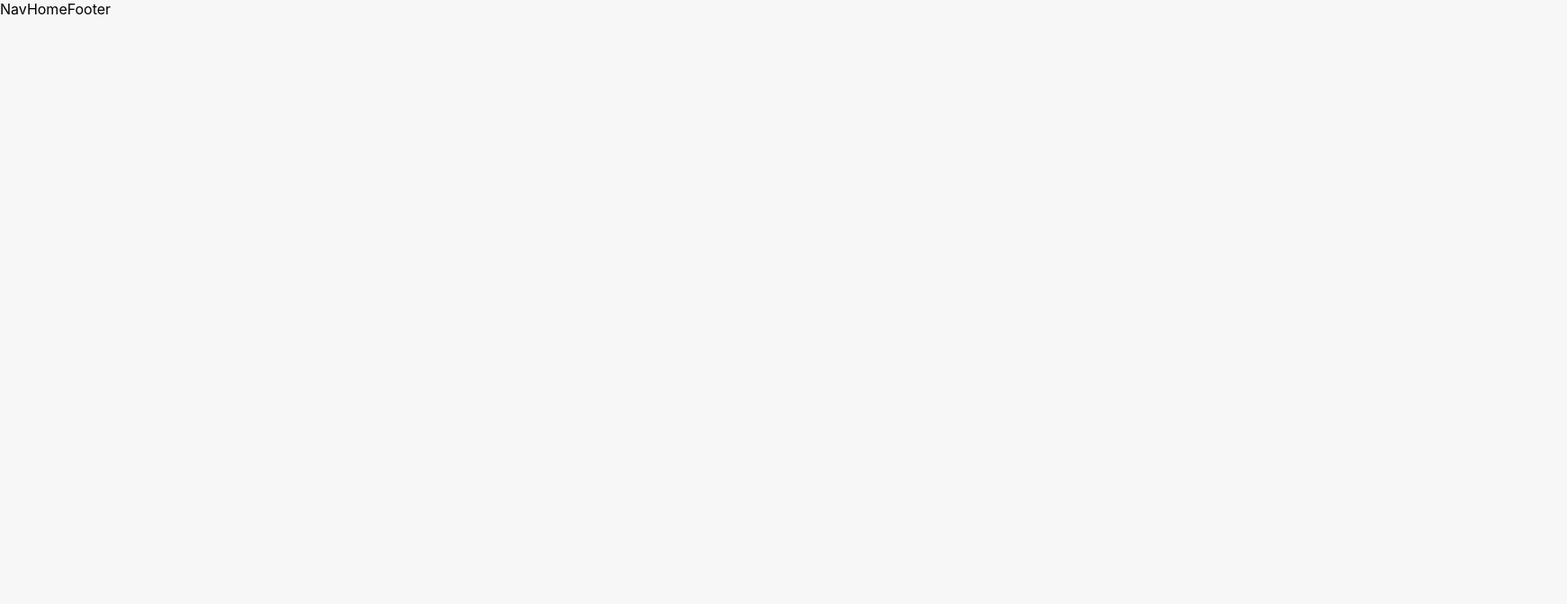
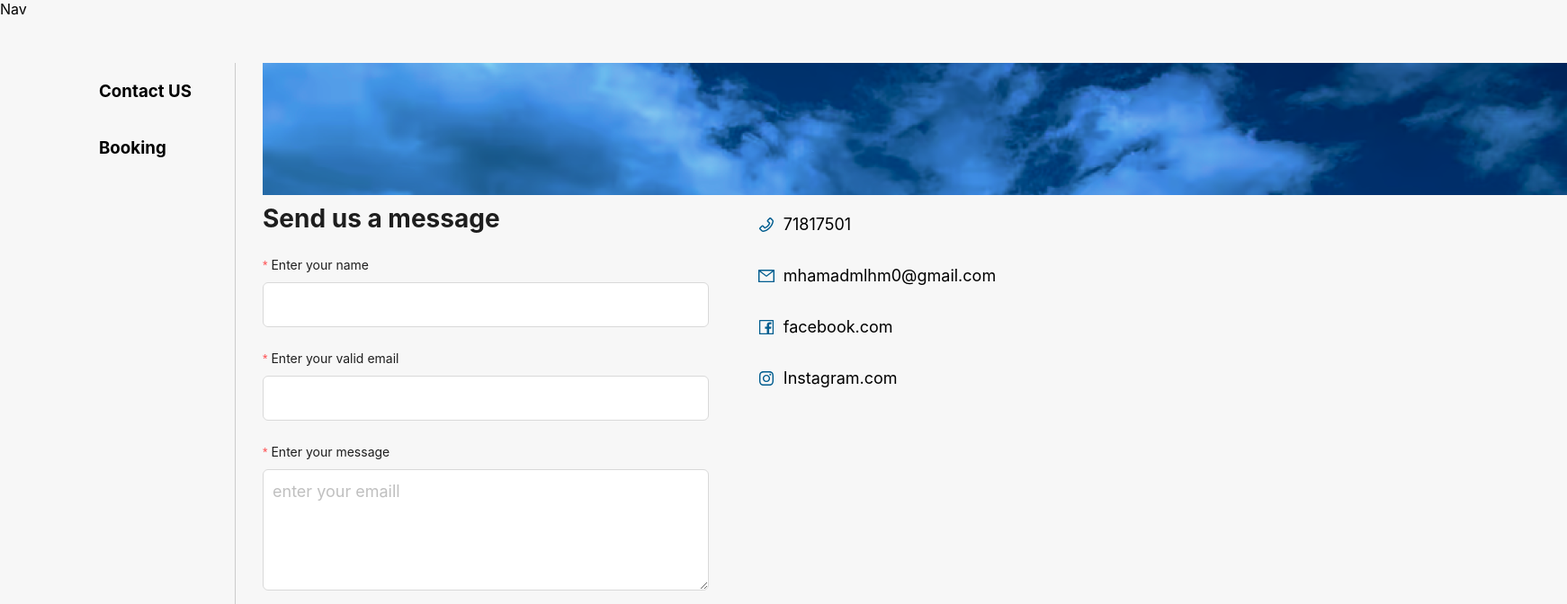
Before and after one commit to Fatenkh7/Real-client-project-FRONTEND, a React (Create React App) app: page /contact in a window 1280 px wide. Shown: the top 672 px of the page at 90% size, 1742 px wide, since content can reach past the window. Built offline with nearby package versions, Linux system fonts and the light colour scheme.

Commit message:
fix booking and partner

```diff
--- /dev/null
+++ b/src/pages/Contact/booking.js
@@ -0,0 +1,86 @@
+import { Button, Form, Input } from 'antd';
+import {PhoneOutlined,MailOutlined } from '@ant-design/icons';
+import './contactForm.css'
+
+const { TextArea } = Input;
+
+
+const Booking = () => (<div div className='all-contact-form'>
+
+
+    <div className='div-1'>
+  <Form className='form1'
+    name="wrap"
+    layout="vertical"
+    // labelRow={{
+    //   flex: '100%',
+
+    // }}
+    // // labelAlign="left"
+    // labelWrap
+    // wrapperCol={{
+    //   flex: 1,
+    // }}
+    colon={false}
+    style={{
+      maxWidth: '90%',
+    }}
+  >
+    <h1>Booking</h1>
+    <Form.Item
+      label="Enter your name"
+      name="name"
+      placeholder="enter your name"
+      rules={[
+        {
+          required: true,
+        },
+      ]}
+    >
+      <Input />
+    </Form.Item>
+
+    <Form.Item
+      label="Enter your valid email"
+      name="email"
+      placeholder="enter your emai"
+      rules={[
+        {
+          required: true,
+        },
+      ]}
+    >
+      <Input />
+
+    </Form.Item>
+{/* <Form.Item
+label="Enter your message "
+name="message"
+rules={[
+    {
+      required: true,
+    },
+  ]}
+>
+    <TextArea rows={4} placeholder="enter your emaill" maxLength={255} />
+    </Form.Item> */}
+    <Form.Item label=" ">
+      <Button type="primary" htmlType="submit"  size="large">
+        Send
+      </Button>
+    </Form.Item>
+  </Form>
+  </div>
+{/* <div className='div-2'>
+<div className='phoneNumber'>
+<PhoneOutlined style={{ color: '#005d8f' }} />
+<p>71817501</p>
+</div>
+<div className='email-form'>
+<MailOutlined style={{ color: '#005d8f' }}/>
+<p>mhamadmlhm0@gmail.com</p>
+</div>
+</div> */}
+  </div>
+);
+export default Booking;
--- /dev/null
+++ b/src/pages/Contact/contactForm.css
@@ -0,0 +1,35 @@
+.all-contact-form{
+    display: grid;
+    grid-template-columns: 60% 40%;
+}
+.all-contact-form .div-1 h1 {
+    margin-top: 0px;
+}
+.all-contact-form .div-2{
+    display: flex;
+    flex-direction: column;
+
+}
+.div-1 .form1 input,.div-1 .form1 textarea {
+ padding: 10px;
+ font-size: 18px;
+}
+
+.div-2 .phoneNumber{
+    display: flex;
+    gap: 10px;
+    align-items: center;
+    font-size: 18px;
+}
+.div-2 .email-form{
+    display: flex;
+    gap: 10px;
+    align-items: center;
+    font-size: 18px;
+}
+.div-2 .facebook{
+    display: flex;
+    gap: 10px;
+    align-items: center;
+    font-size: 18px;
+}
--- /dev/null
+++ b/src/pages/Contact/contactForm.js
@@ -0,0 +1,95 @@
+import { Button, Form, Input } from 'antd';
+import {PhoneOutlined,MailOutlined, FacebookOutlined,InstagramOutlined } from '@ant-design/icons';
+import './contactForm.css'
+
+const { TextArea } = Input;
+
+
+const ContactUs = () => (<div div className='all-contact-form'>
+
+
+    <div className='div-1'>
+
+  <Form className='form1'
+    name="wrap"
+    layout="vertical"
+    // labelRow={{
+    //   flex: '100%',
+
+    // }}
+    // // labelAlign="left"
+    // labelWrap
+    // wrapperCol={{
+    //   flex: 1,
+    // }}
+    colon={false}
+    style={{
+      maxWidth: '90%',
+    }}
+  >
+    <h1>Send us a message</h1>
+    <Form.Item
+      label="Enter your name"
+      name="name"
+      placeholder="enter your name"
+      rules={[
+        {
+          required: true,
+        },
+      ]}
+    >
+      <Input />
+    </Form.Item>
+
+    <Form.Item
+      label="Enter your valid email"
+      name="email"
+      placeholder="enter your emai"
+      rules={[
+        {
+          required: true,
+        },
+      ]}
+    >
+      <Input />
+
+    </Form.Item>
+<Form.Item
+label="Enter your message "
+name="message"
+rules={[
+    {
+      required: true,
+    },
+  ]}
+>
+    <TextArea rows={4} placeholder="enter your emaill" maxLength={255} />
+    </Form.Item>
+    <Form.Item label=" ">
+      <Button type="primary" htmlType="submit"  size="large">
+        Send
+      </Button>
+    </Form.Item>
+  </Form>
+  </div>
+<div className='div-2'>
+<div className='phoneNumber'>
+<PhoneOutlined style={{ color: '#005d8f' }} />
+<p>71817501</p>
+</div>
+<div className='email-form'>
+<MailOutlined style={{ color: '#005d8f' }}/>
+<p>mhamadmlhm0@gmail.com</p>
+</div>
+<div className='facebook'>
+<FacebookOutlined style={{ color: '#005d8f' }}/>
+<p>facebook.com</p>
+</div>
+<div className='facebook'>
+<InstagramOutlined  style={{ color: '#005d8f' }}/>
+<p>Instagram.com</p>
+</div>
+</div>
+  </div>
+);
+export default ContactUs;
--- /dev/null
+++ b/src/pages/Contact/content.css
@@ -0,0 +1,18 @@
+.content-container{
+    display: grid;
+    grid-template-columns: 15% 85%;
+    grid-gap: 30px;
+    padding: 50px 100px;
+}
+.content-container .contact-nav{
+    border-right:1px solid #ccc;
+}
+.contact-nav h3{
+    padding: 20px 10px;
+    cursor: pointer;
+    transition: 0.3s;
+    margin: 0;
+}
+.contact-nav h3:hover{
+    background-color: #ccc;
+}
--- /dev/null
+++ b/src/pages/Contact/content.js
@@ -0,0 +1,22 @@
+import './content.css'
+import React, { useState } from 'react';
+import ContactForm from './contactForm.js'
+import Booking from './booking'
+import sky from "./image 2.png";
+
+export default function Content(){
+    const [contact, setContact]=useState(true)
+    return(
+        <div className="content-container">
+<div className="contact-nav">
+   <h3 onClick={()=>{setContact(true)}}>Contact US</h3>
+   <h3 onClick={()=>{setContact(false)}}>Booking</h3>
+</div>
+<div className="forms-content">
+<img src={sky} alt="hhh"/>
+{ contact?  <ContactForm />:
+   <Booking />}
+</div>
+        </div>
+    )
+}
--- a/src/pages/Contact/index.js
+++ b/src/pages/Contact/index.js
@@ -1,3 +1,11 @@
-export default function Home(){
-    return(<>Home</>)
+import ContactForm from './contactForm'
+import Content from './content.js'
+
+
+export default function ContactUs(){
+    return(<div className='contactUs-container'>
+    <Content />
+    {/* <ContactForm /> */}
+    </div>
+    )
 }
--- a/src/pages/DashboardBooking/index.js
+++ b/src/pages/DashboardBooking/index.js
@@ -33,7 +33,7 @@ const Booking = () => {
         setOpenPop(false);
         setEditPop(false);
       };
-    const token = 'eyJhbGciOiJIUzI1NiIsInR5cCI6IkpXVCJ9.eyJ1c2VyX2lkIjoiNjQ0MDg3MzQ0N2Q4OTM2M2IyYTQxMjU5IiwidXNlck5hbWUiOiJzdXBlckFkbWluIiwiaWF0IjoxNjgyNDg5Nzg5LCJleHAiOjE2ODI1MDQxODl9.DcT-jTNEO41MQwn1GRTeegtCb0Cq4MX3UktEnI-ZVsI';
+    const token = 'eyJhbGciOiJIUzI1NiIsInR5cCI6IkpXVCJ9.eyJ1c2VyX2lkIjoiNjQ0MDg3MzQ0N2Q4OTM2M2IyYTQxMjU5IiwidXNlck5hbWUiOiJzdXBlckFkbWluIiwiaWF0IjoxNjgzMDA3OTA5LCJleHAiOjE2ODMwMjIzMDl9.F3kR88_7jri5tKBvBE5V8Nb_fiJpcqd-Kb8SNz4KJI8';
 
     const headers = {
       Authorization: `Bearer ${token}`,
--- a/src/pages/DashboardTypeTravel/index.js
+++ b/src/pages/DashboardTypeTravel/index.js
@@ -27,7 +27,7 @@ const TypeTravel = () => {
         setOpenPop(false);
         setEditPop(false);
       };
-    const token = 'eyJhbGciOiJIUzI1NiIsInR5cCI6IkpXVCJ9.eyJ1c2VyX2lkIjoiNjQ0MDg3MzQ0N2Q4OTM2M2IyYTQxMjU5IiwidXNlck5hbWUiOiJzdXBlckFkbWluIiwiaWF0IjoxNjgyNDg5Nzg5LCJleHAiOjE2ODI1MDQxODl9.DcT-jTNEO41MQwn1GRTeegtCb0Cq4MX3UktEnI-ZVsI';
+    const token = 'eyJhbGciOiJIUzI1NiIsInR5cCI6IkpXVCJ9.eyJ1c2VyX2lkIjoiNjQ0MDg3MzQ0N2Q4OTM2M2IyYTQxMjU5IiwidXNlck5hbWUiOiJzdXBlckFkbWluIiwiaWF0IjoxNjgyNTc1OTIxLCJleHAiOjE2ODI1OTAzMjF9.jf7LDujBr-uFKL1HrdQ1_iC6XEPGJ0sr6RrTIE8KAM4';
 
     const headers = {
       Authorization: `Bearer ${token}`,
```
Also changed, not shown: src/pages/Contact/image 2.png (added).
